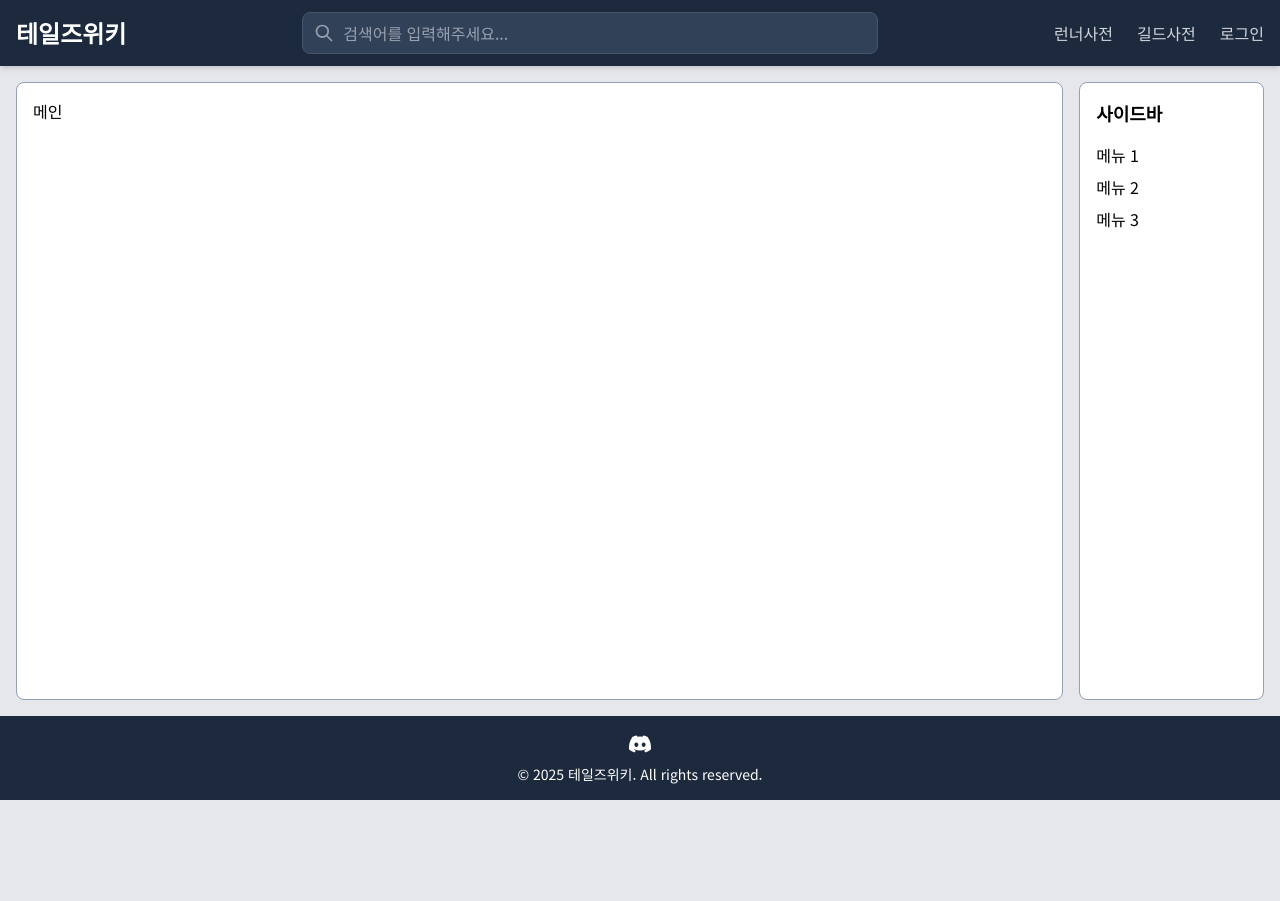
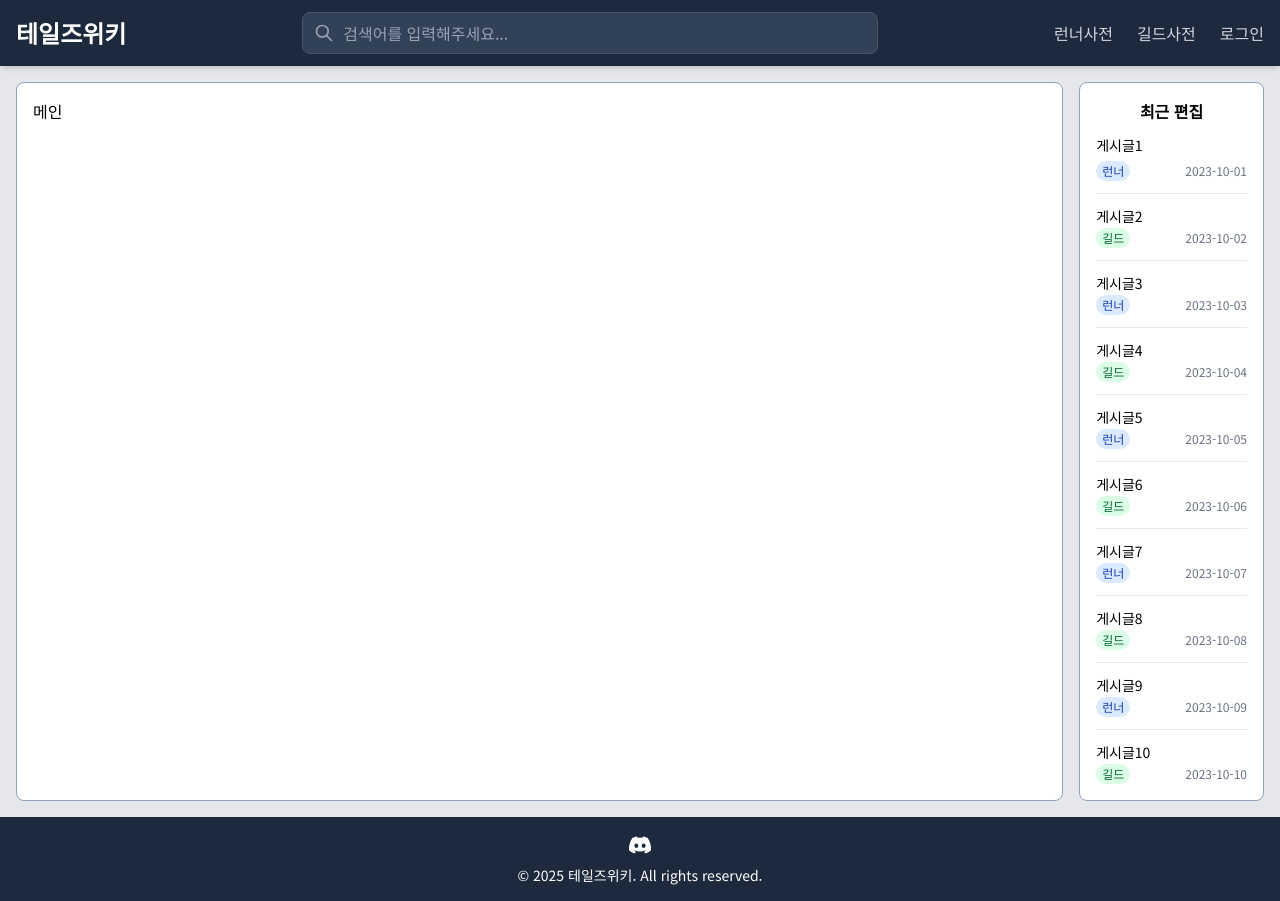
Before and after one commit to tales-wiki/frontend-next, a Next.js app: page / in a window 1280 px wide. Before the commit the page ends 800 px from the top, so only its background shows below. Built offline with nearby package versions, Linux system fonts and the light colour scheme.

Commit message:
style: 사이드바 디자인 수정

```diff
--- a/src/components/layout/Sidebar.tsx
+++ b/src/components/layout/Sidebar.tsx
@@ -1,22 +1,117 @@
 const Sidebar = () => {
   return (
-    <aside className="bg-white p-4 border border-slate-400 lg:rounded-lg">
-      <h2 className="text-lg font-semibold mb-4">사이드바</h2>
+    <aside className="bg-white p-4 border border-slate-400 lg:rounded-lg h-fit">
+      <h2 className="text-base font-semibold mb-3 text-center">최근 편집</h2>
       <nav>
-        <ul className="space-y-2">
-          <li>
-            <a href="#" className="hover:text-blue-500">
-              메뉴 1
+        <ul className="space-y-3">
+          <li className="border-b border-gray-200 pb-3 last:border-b-0 last:pb-0">
+            <a href="#" className="hover:text-blue-500 block">
+              <div className="text-sm mb-1.5">게시글1</div>
+              <div className="text-xs text-gray-500 flex items-center justify-between">
+                <span className="px-1.5 py-0.5 rounded-full bg-blue-100 text-blue-800 text-xs flex items-center">
+                  런너
+                </span>
+                <span>2023-10-01</span>
+              </div>
             </a>
           </li>
-          <li>
-            <a href="#" className="hover:text-blue-500">
-              메뉴 2
+          <li className="border-b border-gray-200 pb-3 last:border-b-0 last:pb-0">
+            <a href="#" className="hover:text-blue-500 block">
+              <div className="text-sm mb-0.5">게시글2</div>
+              <div className="text-xs text-gray-500 flex items-center justify-between">
+                <span className="px-1.5 py-0.5 rounded-full bg-green-100 text-green-800 text-xs flex items-center">
+                  길드
+                </span>
+                <span>2023-10-02</span>
+              </div>
             </a>
           </li>
-          <li>
-            <a href="#" className="hover:text-blue-500">
-              메뉴 3
+          <li className="border-b border-gray-200 pb-3 last:border-b-0 last:pb-0">
+            <a href="#" className="hover:text-blue-500 block">
+              <div className="text-sm mb-0.5">게시글3</div>
+              <div className="text-xs text-gray-500 flex items-center justify-between">
+                <span className="px-1.5 py-0.5 rounded-full bg-blue-100 text-blue-800 text-xs flex items-center">
+                  런너
+                </span>
+                <span>2023-10-03</span>
+              </div>
+            </a>
+          </li>
+          <li className="border-b border-gray-200 pb-3 last:border-b-0 last:pb-0">
+            <a href="#" className="hover:text-blue-500 block">
+              <div className="text-sm mb-0.5">게시글4</div>
+              <div className="text-xs text-gray-500 flex items-center justify-between">
+                <span className="px-1.5 py-0.5 rounded-full bg-green-100 text-green-800 text-xs flex items-center">
+                  길드
+                </span>
+                <span>2023-10-04</span>
+              </div>
+            </a>
+          </li>
+          <li className="border-b border-gray-200 pb-3 last:border-b-0 last:pb-0">
+            <a href="#" className="hover:text-blue-500 block">
+              <div className="text-sm mb-0.5">게시글5</div>
+              <div className="text-xs text-gray-500 flex items-center justify-between">
+                <span className="px-1.5 py-0.5 rounded-full bg-blue-100 text-blue-800 text-xs flex items-center">
+                  런너
+                </span>
+                <span>2023-10-05</span>
+              </div>
+            </a>
+          </li>
+          <li className="border-b border-gray-200 pb-3 last:border-b-0 last:pb-0">
+            <a href="#" className="hover:text-blue-500 block">
+              <div className="text-sm mb-0.5">게시글6</div>
+              <div className="text-xs text-gray-500 flex items-center justify-between">
+                <span className="px-1.5 py-0.5 rounded-full bg-green-100 text-green-800 text-xs flex items-center">
+                  길드
+                </span>
+                <span>2023-10-06</span>
+              </div>
+            </a>
+          </li>
+          <li className="border-b border-gray-200 pb-3 last:border-b-0 last:pb-0">
+            <a href="#" className="hover:text-blue-500 block">
+              <div className="text-sm mb-0.5">게시글7</div>
+              <div className="text-xs text-gray-500 flex items-center justify-between">
+                <span className="px-1.5 py-0.5 rounded-full bg-blue-100 text-blue-800 text-xs flex items-center">
+                  런너
+                </span>
+                <span>2023-10-07</span>
+              </div>
+            </a>
+          </li>
+          <li className="border-b border-gray-200 pb-3 last:border-b-0 last:pb-0">
+            <a href="#" className="hover:text-blue-500 block">
+              <div className="text-sm mb-0.5">게시글8</div>
+              <div className="text-xs text-gray-500 flex items-center justify-between">
+                <span className="px-1.5 py-0.5 rounded-full bg-green-100 text-green-800 text-xs flex items-center">
+                  길드
+                </span>
+                <span>2023-10-08</span>
+              </div>
+            </a>
+          </li>
+          <li className="border-b border-gray-200 pb-3 last:border-b-0 last:pb-0">
+            <a href="#" className="hover:text-blue-500 block">
+              <div className="text-sm mb-0.5">게시글9</div>
+              <div className="text-xs text-gray-500 flex items-center justify-between">
+                <span className="px-1.5 py-0.5 rounded-full bg-blue-100 text-blue-800 text-xs flex items-center">
+                  런너
+                </span>
+                <span>2023-10-09</span>
+              </div>
+            </a>
+          </li>
+          <li className="border-b border-gray-200 pb-3 last:border-b-0 last:pb-0">
+            <a href="#" className="hover:text-blue-500 block">
+              <div className="text-sm mb-0.5">게시글10</div>
+              <div className="text-xs text-gray-500 flex items-center justify-between">
+                <span className="px-1.5 py-0.5 rounded-full bg-green-100 text-green-800 text-xs flex items-center">
+                  길드
+                </span>
+                <span>2023-10-10</span>
+              </div>
             </a>
           </li>
         </ul>
```
